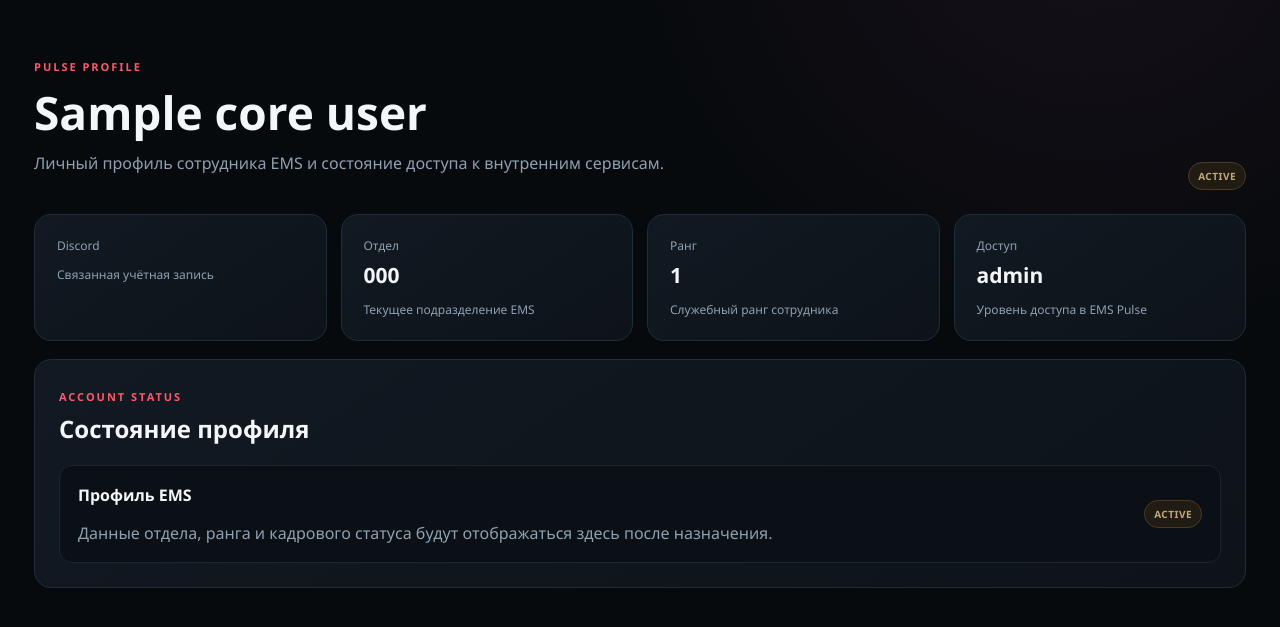
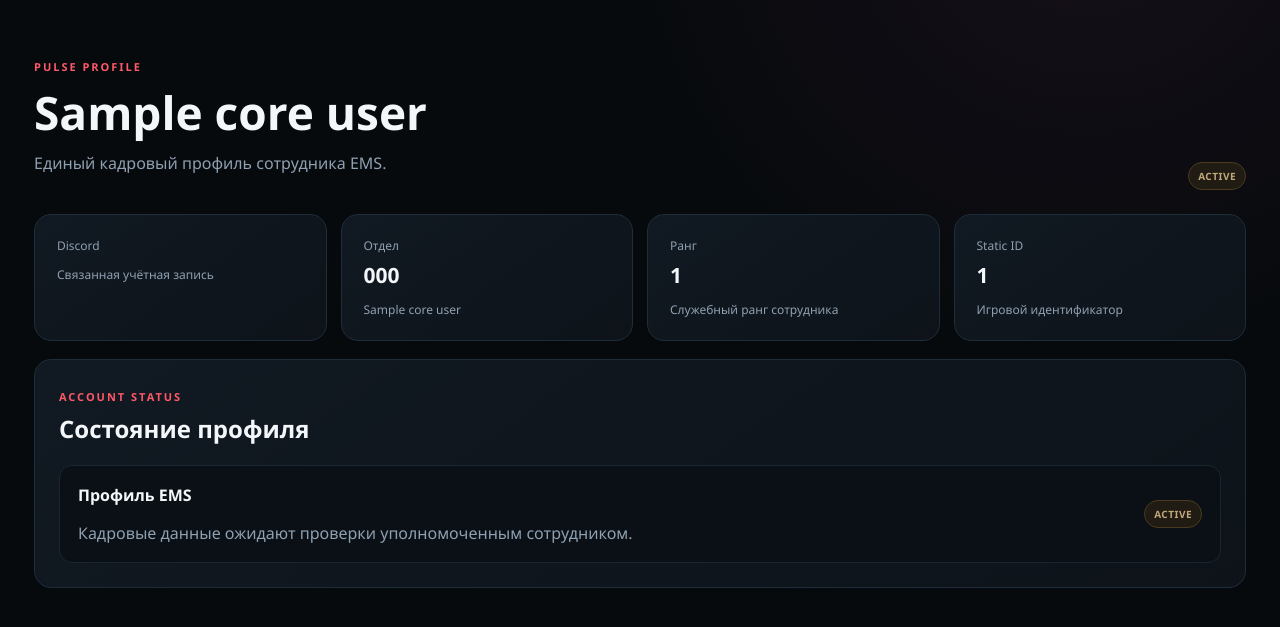
Before and after one commit to batalov1995511-ctrl/ems-adam-forms, a Node server app: template views/profile.ejs in a window 1280 px wide. Shown: the part 111-738 px from the top of the page. Run offline with Node 20, Linux system fonts and the light colour scheme; the template is opened without the code that fills it: most values are stand-ins (such as "Sample title", 1, 10 or a date in 2020).

Commit message:
feat: upgrade EMS Pulse personnel profile

```diff
--- a/views/profile.ejs
+++ b/views/profile.ejs
@@ -1,6 +1,6 @@
-<!doctype html>
-<html lang="ru"><head><meta charset="utf-8"><meta name="viewport" content="width=device-width,initial-scale=1"><title>Профиль · EMS Pulse</title><link rel="stylesheet" href="/css/core.css"></head>
-<body><main class="pulse-shell"><header class="pulse-topbar"><a class="pulse-brand" href="/dashboard"><span class="pulse-mark">♥</span><span><strong>EMS PULSE</strong><small>Emergency Medical Services</small></span></a><nav><a class="ghost" href="/dashboard">Рабочая зона</a><a class="ghost" href="/auth/logout">Выйти</a></nav></header>
-<section class="pulse-hero compact"><div><span class="eyebrow">PULSE PROFILE</span><h1><%= coreUser?.character_name || user.global_name || user.username %></h1><p>Личный профиль сотрудника EMS и состояние доступа к внутренним сервисам.</p></div><span class="status-pill <%= coreUser?.profile_status === 'approved' ? 'ok' : 'pending' %>"><%= coreUser?.profile_status || "pending" %></span></section>
-<section class="stats-grid"><article class="info-card"><span>Discord</span><strong><%= user.username %></strong><p>Связанная учётная запись</p></article><article class="info-card"><span>Отдел</span><strong><%= coreUser?.department_code || "Не назначен" %></strong><p>Текущее подразделение EMS</p></article><article class="info-card"><span>Ранг</span><strong><%= coreUser?.rank || "—" %></strong><p>Служебный ранг сотрудника</p></article><article class="info-card"><span>Доступ</span><strong><%= coreUser?.access_level || "employee" %></strong><p>Уровень доступа в EMS Pulse</p></article></section>
-<section class="panel"><div class="panel-heading"><div><span class="eyebrow">ACCOUNT STATUS</span><h2>Состояние профиля</h2></div></div><div class="profile-row"><div><b>Профиль EMS</b><p>Данные отдела, ранга и кадрового статуса будут отображаться здесь после назначения.</p></div><span class="status-pill <%= coreUser?.profile_status === 'approved' ? 'ok' : 'pending' %>"><%= coreUser?.profile_status || "pending" %></span></div></section></main></body></html>
+<!doctype html><html lang="ru"><head><meta charset="utf-8"><meta name="viewport" content="width=device-width,initial-scale=1"><title>Профиль · EMS Pulse</title><link rel="stylesheet" href="/css/core.css"></head><body><main class="pulse-shell">
+<header class="pulse-topbar"><a class="pulse-brand" href="/dashboard"><span class="pulse-mark">♥</span><span><strong>EMS PULSE</strong><small>Emergency Medical Services</small></span></a><nav><% if((permissions||[]).includes('control.access')){ %><a class="ghost control-link" href="/control">Pulse Control</a><% } %><a class="ghost" href="/dashboard">Рабочая зона</a><a class="ghost" href="/auth/logout">Выйти</a></nav></header>
+<section class="pulse-hero compact"><div><span class="eyebrow">PULSE PROFILE</span><h1><%= coreUser?.character_name||user.global_name||user.username %></h1><p>Единый кадровый профиль сотрудника EMS.</p></div><span class="status-pill <%= coreUser?.profile_status==='approved'?'ok':'pending' %>"><%= coreUser?.profile_status||"pending" %></span></section>
+<% if(!coreUser?.onboarding_completed_at){ %><section class="onboarding-callout"><div><span class="eyebrow">ТРЕБУЕТСЯ НАСТРОЙКА</span><h2>Заполните служебный профиль</h2><p>После первичного заполнения имя, Static ID, отдел и ранг будут автоматически использоваться в сервисах EMS Pulse.</p></div><a class="pulse-button" href="/profile/setup">Заполнить профиль</a></section><% } %>
+<section class="stats-grid"><article class="info-card"><span>Discord</span><strong><%= user.username %></strong><p>Связанная учётная запись</p></article><article class="info-card"><span>Отдел</span><strong><%= coreUser?.department_code||"Не назначен" %></strong><p><%= coreUser?.department_name||"Текущее подразделение EMS" %></p></article><article class="info-card"><span>Ранг</span><strong><%= coreUser?.rank||"—" %></strong><p>Служебный ранг сотрудника</p></article><article class="info-card"><span>Static ID</span><strong><%= coreUser?.static_id||"—" %></strong><p>Игровой идентификатор</p></article></section>
+<section class="panel"><div class="panel-heading"><div><span class="eyebrow">ACCOUNT STATUS</span><h2>Состояние профиля</h2></div></div><div class="profile-row"><div><b>Профиль EMS</b><p><%= coreUser?.profile_status==='approved'?'Кадровые данные подтверждены и готовы к автоматическому использованию в формах.':'Кадровые данные ожидают проверки уполномоченным сотрудником.' %></p></div><span class="status-pill <%= coreUser?.profile_status==='approved'?'ok':'pending' %>"><%= coreUser?.profile_status||"pending" %></span></div></section></main></body></html>
```
